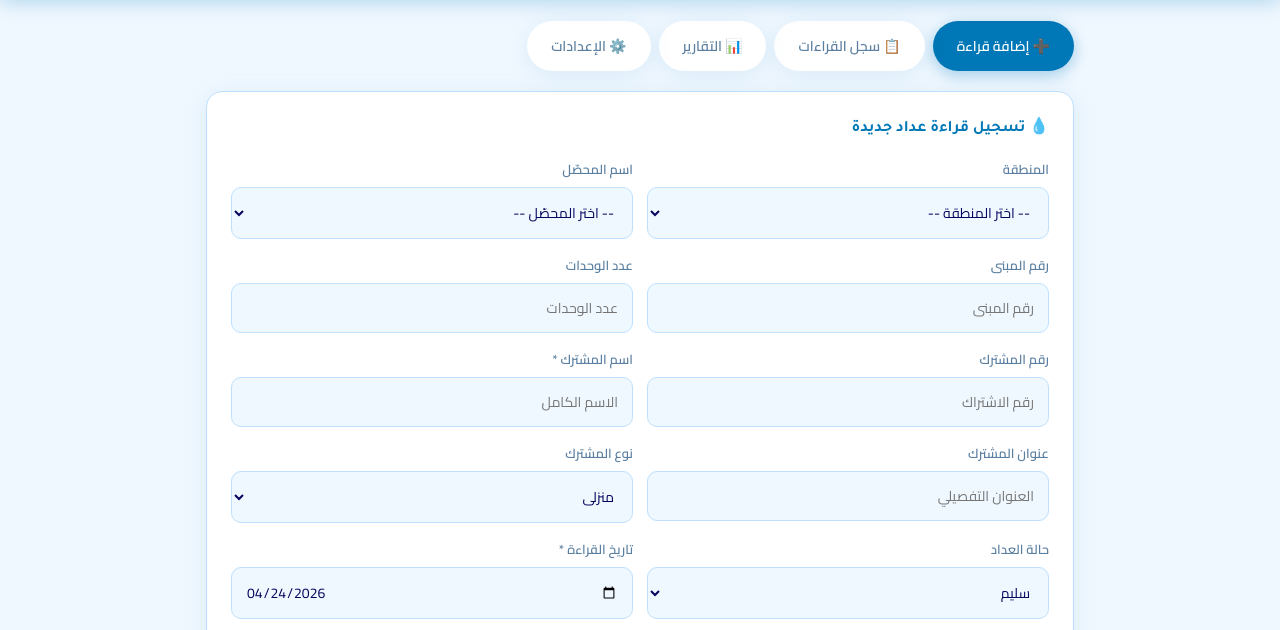
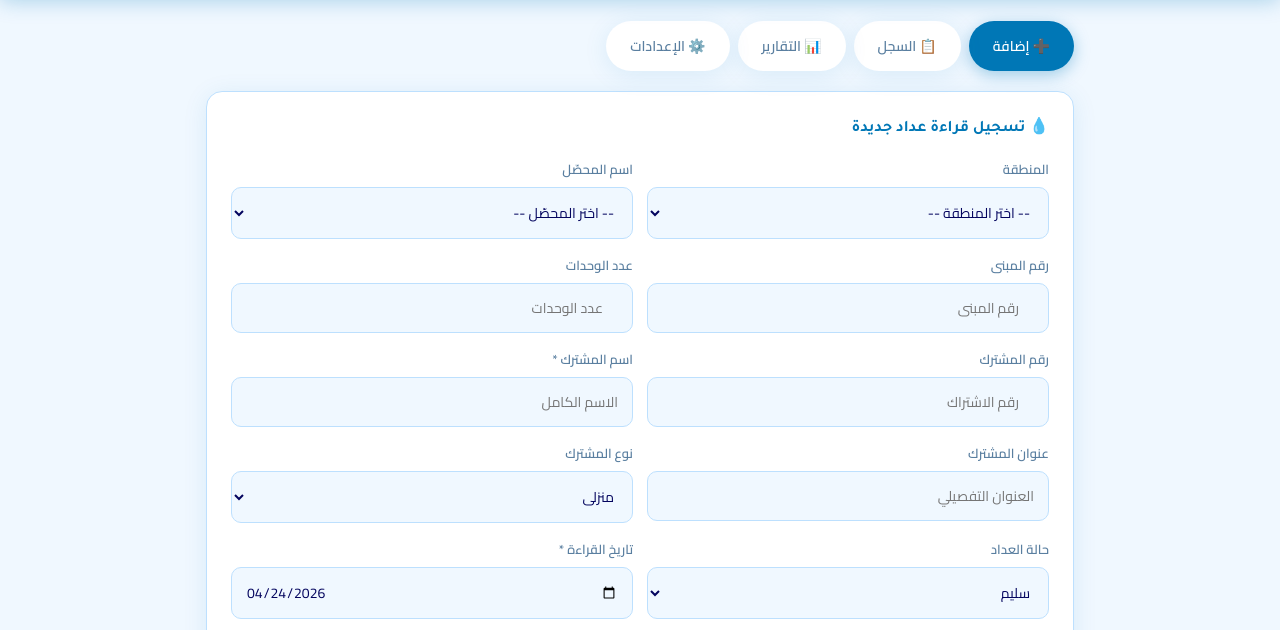
Before and after one commit to MhmdElhakm/Aswan-Water, a plain HTML site: page index.html in a window 1280 px wide. Shown: the part 94-724 px from the top of the page. Drawn offline with Linux system fonts and the light colour scheme.

Commit message:
Change input types to number and update copyright
Updated input types to 'number' for building, unit, and subscriber code fields. Modified copyright text for clarity.

```diff
--- a/index.html
+++ b/index.html
@@ -689,8 +689,8 @@
   </header>
 
   <div class="tabs">
-    <button class="tab-btn active" onclick="switchTab('add')">➕ إضافة قراءة</button>
-    <button class="tab-btn" onclick="switchTab('list')">📋 سجل القراءات</button>
+    <button class="tab-btn active" onclick="switchTab('add')">➕ إضافة</button>
+    <button class="tab-btn" onclick="switchTab('list')">📋 السجل</button>
     <button class="tab-btn" onclick="switchTab('report')">📊 التقارير</button>
     <button class="tab-btn" onclick="switchTab('settings')">⚙️ الإعدادات</button>
   </div>
@@ -716,15 +716,15 @@
           </div>
           <div class="form-group">
             <label>رقم المبنى</label>
-            <input type="text" id="building" placeholder="رقم المبنى">
+            <input type="number" id="building" placeholder="رقم المبنى">
           </div>
           <div class="form-group">
             <label>عدد الوحدات</label>
-            <input type="text" id="unit" placeholder="عدد الوحدات">
+            <input type="number" id="unit" placeholder="عدد الوحدات">
           </div>
           <div class="form-group">
             <label>رقم المشترك</label>
-            <input type="text" id="subCode" placeholder="رقم الاشتراك" oninput="autoFillSubscriber()">
+            <input type="number" id="subCode" placeholder="رقم الاشتراك" oninput="autoFillSubscriber()">
           </div>
           <div class="form-group">
             <label>اسم المشترك *</label>
@@ -906,7 +906,7 @@
   </main>
 
   <div class="copyright">
-    <p>© 2026 شركة مياه الشرب والصرف الصحي بدراو — جميع الحقوق محفوظة</p>
+    <p>© 2026 شركة مياه الشرب والصرف الصحي بدراو</p>
     <p class="developer-credit">تم البرمجة بواسطة <a href="https://www.facebook.com/MhmdElhakm" target="_blank"
         title="للتواصل مع المبرمج">محمد سعيد الحاكم</a></p>
   </div>
@@ -916,7 +916,7 @@
   <script>
     // ================== STATE ==================
     let readings = JSON.parse(localStorage.getItem('waterReadings') || '[]');
-    let settings = JSON.parse(localStorage.getItem('waterSettings') || '{"collectors":["حسين البدري "," محمود ربيع"],"areas":[" نجع العرب"," الكروم"],"pricePerM3":1.5,"orgName":"شركة مياه الشرب والصرف الصحي بدراو"}');
+    let settings = JSON.parse(localStorage.getItem('waterSettings') || '{"collectors":["حسين البدري "," محمود ربيع"],"areas":[" نجع العرب"," 1007"],"pricePerM3":1.5,"orgName":"شركة مياه الشرب والصرف الصحي بدراو"}');
     let currentEditId = null;
 
     // ================== INIT ==================
```
